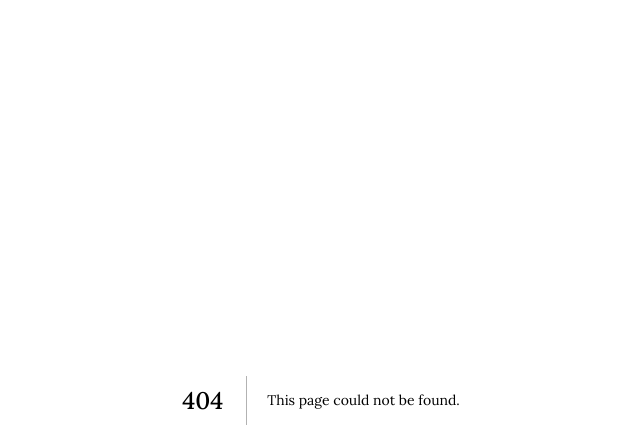
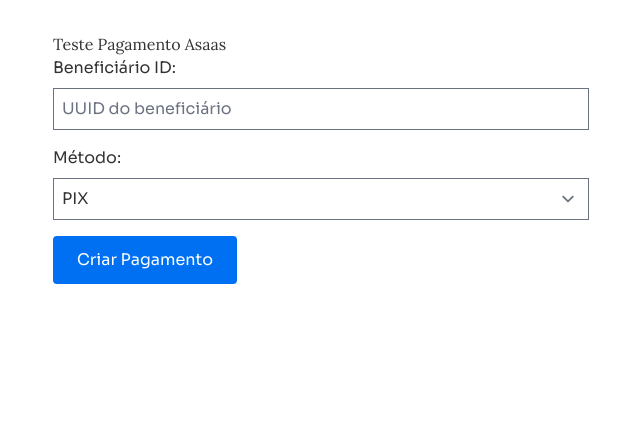
Before and after one commit to agapenegociosdigitais-beep/futurasaude, a Next.js app: page /teste-pagamento in a window 1280 px wide. Before the commit this address had no page. Shown: the top 448 px of the page, without its empty margins (319-959 px from the left). Built offline with nearby package versions, Linux system fonts and the light colour scheme.

Commit message:
feat: página de teste pagamento Asaas

```diff
--- /dev/null
+++ b/app/teste-pagamento/page.tsx
@@ -0,0 +1,100 @@
+'use client';
+
+import { useState } from 'react';
+
+export default function TestePagamento() {
+  const [beneficiarioId, setBeneficiarioId] = useState('');
+  const [metodo, setMetodo] = useState<'pix' | 'cartao_credito'>('pix');
+  const [resultado, setResultado] = useState<any>(null);
+  const [loading, setLoading] = useState(false);
+
+  const testar = async () => {
+    setLoading(true);
+    setResultado(null);
+
+    try {
+      const res = await fetch('/api/pagamento/criar', {
+        method: 'POST',
+        headers: { 'Content-Type': 'application/json' },
+        body: JSON.stringify({
+          beneficiario_id: beneficiarioId,
+          metodo,
+        }),
+      });
+
+      const data = await res.json();
+      setResultado({ status: res.status, data });
+    } catch (error: any) {
+      setResultado({ error: error.message });
+    } finally {
+      setLoading(false);
+    }
+  };
+
+  return (
+    <div style={{ padding: '2rem', maxWidth: '600px', margin: '0 auto' }}>
+      <h1>Teste Pagamento Asaas</h1>
+
+      <div style={{ marginBottom: '1rem' }}>
+        <label>
+          Beneficiário ID:
+          <input
+            type="text"
+            value={beneficiarioId}
+            onChange={(e) => setBeneficiarioId(e.target.value)}
+            style={{ width: '100%', padding: '0.5rem', marginTop: '0.5rem' }}
+            placeholder="UUID do beneficiário"
+          />
+        </label>
+      </div>
+
+      <div style={{ marginBottom: '1rem' }}>
+        <label>
+          Método:
+          <select
+            value={metodo}
+            onChange={(e) => setMetodo(e.target.value as any)}
+            style={{ width: '100%', padding: '0.5rem', marginTop: '0.5rem' }}
+          >
+            <option value="pix">PIX</option>
+            <option value="cartao_credito">Cartão de Crédito</option>
+          </select>
+        </label>
+      </div>
+
+      <button
+        onClick={testar}
+        disabled={loading || !beneficiarioId}
+        style={{
+          padding: '0.75rem 1.5rem',
+          background: '#0070f3',
+          color: 'white',
+          border: 'none',
+          borderRadius: '4px',
+          cursor: 'pointer',
+        }}
+      >
+        {loading ? 'Testando...' : 'Criar Pagamento'}
+      </button>
+
+      {resultado && (
+        <div style={{ marginTop: '2rem', padding: '1rem', background: '#f5f5f5', borderRadius: '4px' }}>
+          <h3>Resultado:</h3>
+          <pre style={{ overflow: 'auto' }}>
+            {JSON.stringify(resultado, null, 2)}
+          </pre>
+
+          {resultado.data?.pixQrCode && (
+            <div style={{ marginTop: '1rem' }}>
+              <h4>QR Code PIX:</h4>
+              <img src={resultado.data.pixQrCode} alt="QR Code" style={{ maxWidth: '300px' }} />
+              <p style={{ fontSize: '0.8rem', wordBreak: 'break-all' }}>
+                {resultado.data.pixCopyPaste}
+              </p>
+            </div>
+          )}
+        </div>
+      )}
+    </div>
+  );
+}
```
